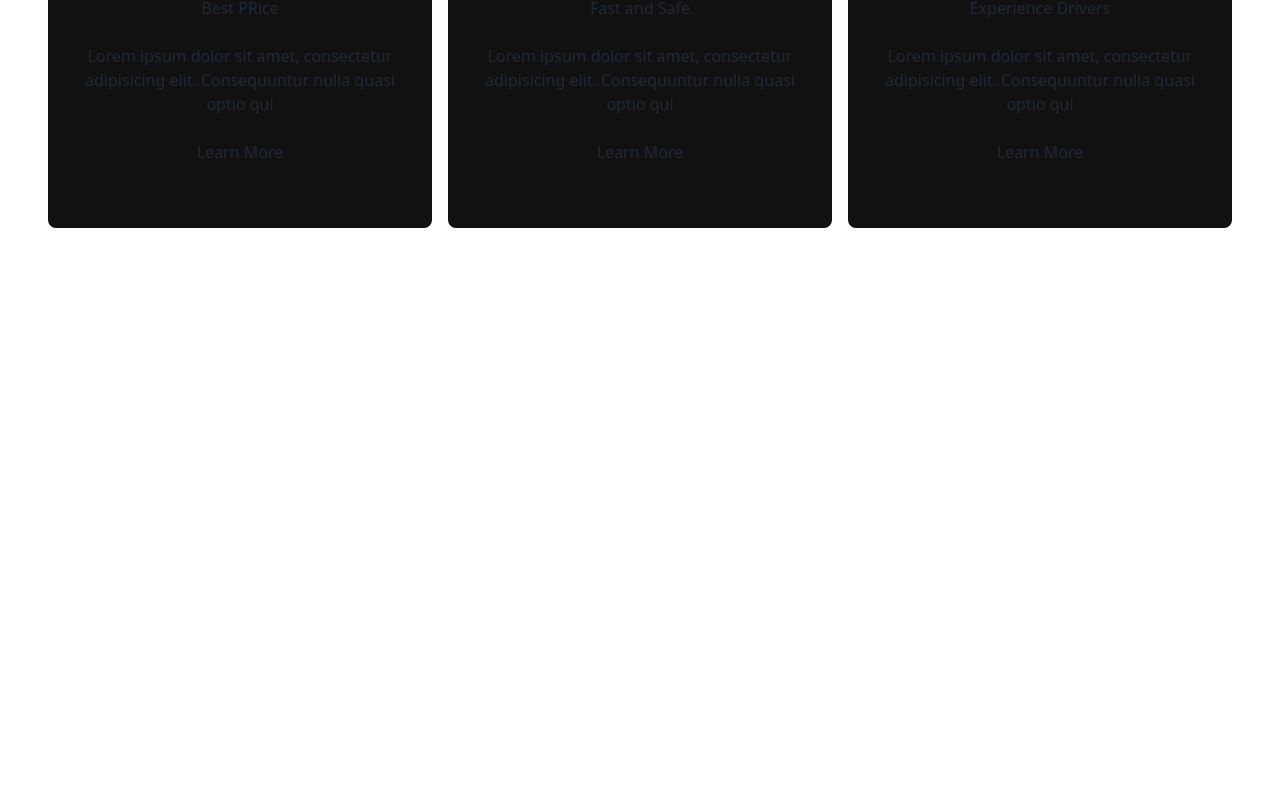
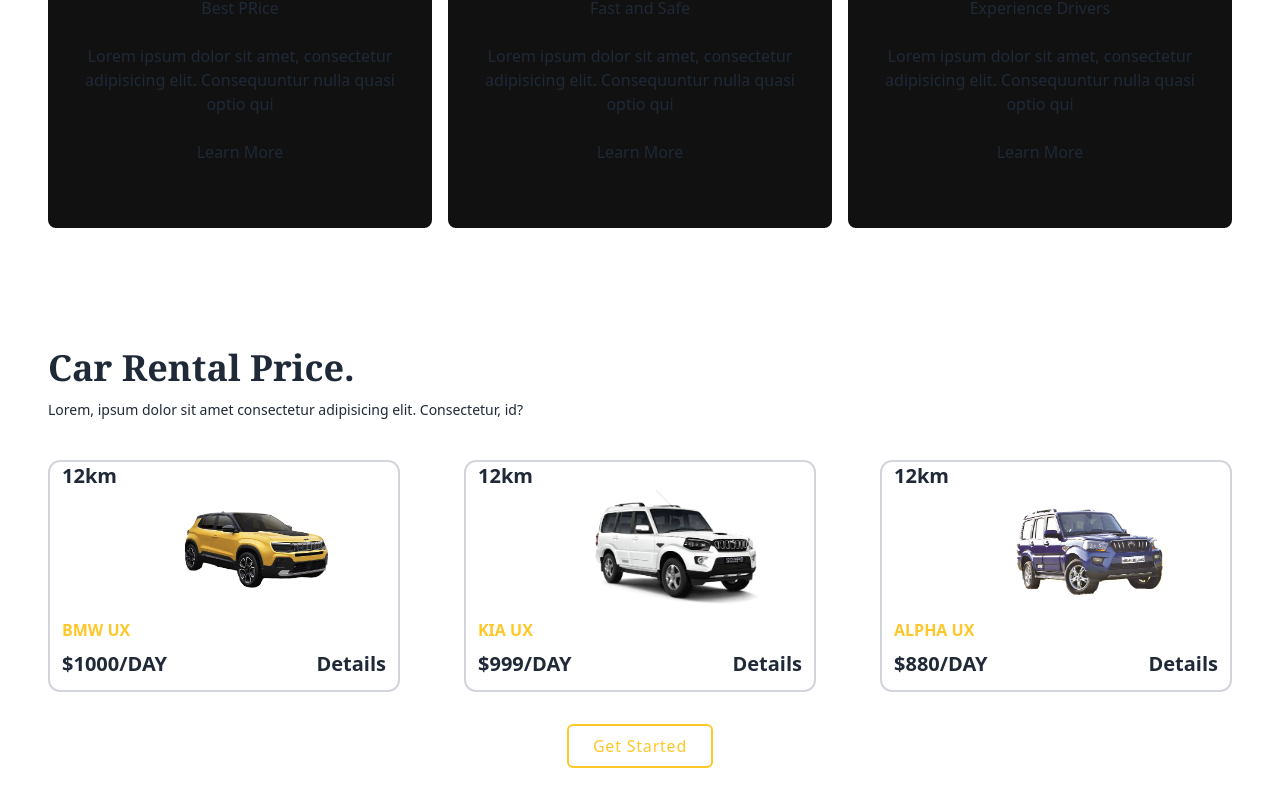
Before and after one commit to MdFuadAmir/car-rente-bd, a React (Vite) app: page / in a window 1280 px wide. Shown: the part 1580-2386 px from the top of the page. Before the commit the page ends 1880 px from the top, so only its background shows below. Built offline with nearby package versions, Linux system fonts and the light colour scheme.

Commit message:
added car rental price section complete

```diff
--- /dev/null
+++ b/src/Components/CarList/CarList.jsx
@@ -0,0 +1,75 @@
+// import React from 'react';
+import car1 from "../../assets/car1.png"
+import car2 from "../../assets/car5.png"
+import car3 from "../../assets/car6.png"
+
+const carList =[
+    {
+        id: 1,
+        name: "BMW UX",
+        price: 1000,
+        image: car1,
+    },
+    {
+        id: 2,
+        name: "KIA UX",
+        price: 999,
+        image: car2,
+    },
+    {
+        id: 3,
+        name: "ALPHA UX",
+        price: 880,
+        image: car3,
+    },
+]
+
+const CarList = () => {
+    return (
+        <div className="pb-24 bg-white dark:bg-dark dark:text-white pt-12">
+            <div className="container">
+                {/* heading */}
+                <div>
+                    <h1 className="text-3xl sm:text-4xl font-serif font-semibold mb-3">Car Rental Price.</h1>
+                    <p className="text-sm pb-10">Lorem, ipsum dolor sit amet consectetur adipisicing elit. Consectetur, id?</p>
+                </div>
+                {/* car list */}
+                <div>
+                    <div className="grid grid-cols-1 md:grid-cols-2 lg:grid-cols-3 gap-16">
+                        {
+                            carList.map((list) => {
+                                return(
+                                    <div key={list.id}>
+                                        <div  className="card space-y-3 border-2 border-gray-300 hover:border-primary p-3 rounded-xl relative group">
+                                        <h3 className="text-xl font-semibold absolute top-0 left-3">12km</h3>
+                                        <div className="w-full h-[120px] ">
+                                        <img src={list.image} alt="" className="w-full h-[120px] object-contain sm:translate-x-8 group-hover:translate-x-16 duration-700"/>
+                                        </div>
+                                        <div className=" space-y-2">
+                                        <h2 className=" text-primary font-semibold">{list.name}</h2>
+                                        <div className="flex justify-between items-center text-xl font-semibold">
+                                        <h2 className="">${list.price}/DAY</h2>
+                                        <a href="/">Details</a>
+                                        </div>
+                                        </div>
+                                    </div>
+                                    </div>
+
+
+                                );
+                            })
+                        }
+
+                    </div>
+                    <div className=" grid place-content-center mt-8">
+                    <button className="border-2 rounded-md py-2 px-6 text-primary tracking-wider duration-500 hover:text-black hover:bg-primary/80 border-primary
+                    ">Get Started</button>
+                    </div>
+                </div>
+
+            </div>
+        </div>
+    );
+};
+
+export default CarList;
--- a/src/Components/Home/Home.jsx
+++ b/src/Components/Home/Home.jsx
@@ -3,6 +3,7 @@
 import Hero from '../Hero/Hero';
 import About from '../About/About';
 import Services from '../Services/Services';
+import CarList from '../CarList/CarList';
 
 const Home = () => {
     const [theme, setTheme] = React.useState(localStorage.getItem("theme") ?  localStorage.getItem("theme") : "light");
@@ -24,6 +25,7 @@
             <Hero theme={theme}/>
             <About theme={theme}/>
             <Services />
+            <CarList />
 
 
         </div>
```
